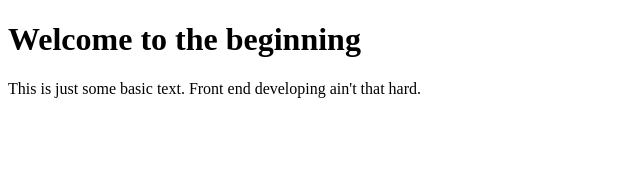
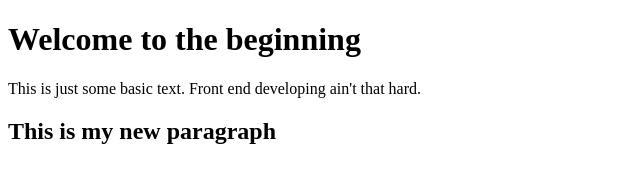
Before and after one commit to Zezima1337/codersrank-template-4cvqfw, a website: page index.html in a window 1280 px wide. Shown: the whole page, without its empty margins (0-640 px from the left). Drawn offline with Linux system fonts and the light colour scheme.

Commit message:
1 file modified

```diff
--- a/index.html
+++ b/index.html
@@ -8,5 +8,6 @@
     <h1>Welcome to the beginning</h1>
     <p>This is just some basic text. Front end developing ain't that hard.</p>
 
+<H2>This is my new paragraph</H2>
   </body>
 </html>
```
